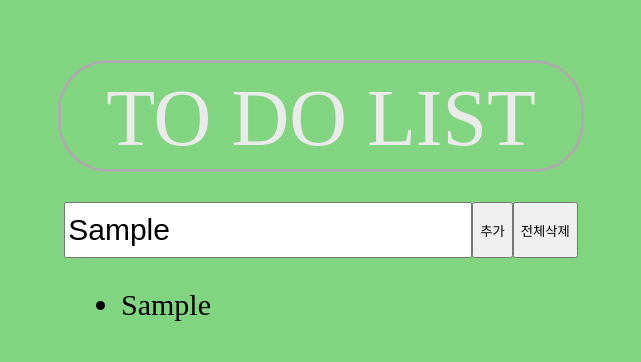
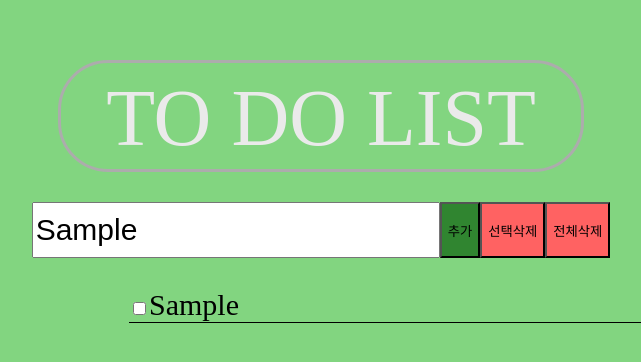
Before and after one commit to kim-seon-jae/TO-DO-LIST-HTML-CSS-JS-, a plain HTML site: page index.html in a window 1280 px wide. Both pictures are taken after typing "Sample" into the empty fields and a click on the button "추가". Shown: the whole page, without its empty margins (319-960 px from the left). Drawn offline with Linux system fonts and the light colour scheme.

Commit message:
ADD select delete

```diff
--- a/index.html
+++ b/index.html
@@ -26,9 +26,11 @@
       <!-- 입력 버튼 -->
       <input type="button" class="input_btn" value="추가">
 
+      <!-- 선택 삭제 버튼 -->
+      <input type="button" class="input_btn_select_remove" value="선택삭제">
+
       <!-- 전체 삭제 버튼 -->
-      <input type="button" class=input_btn_remove value="전체삭제">
-
+      <input type="button" class="input_btn_remove" value="전체삭제">
     </section>
     <section class="output">
       <ul class="output_ul">
--- a/main.css
+++ b/main.css
@@ -33,12 +33,32 @@ header div div {
   height: 50px;
   font-size: 30px;
 }
+.input_btn {
+  background-color: rgb(48, 133, 48);
+}
+.input_btn_remove {
+  background-color: rgb(255, 98, 98);
+}
+.input_btn_select_remove {
+  background-color: rgb(255, 98, 98);
+}
+.output {
+ position: relative;
+ margin-left: 400px;
 
-.output {
- display: flex;
- justify-content: center;
+}
+
+.output div {
+  width: 550px;
+  border-bottom: 1px solid #000;
+  margin-top: 20px;
 }
 .output_ul .data {
-  margin-right: 350px;
-  margin-bottom: 20px;
+
+
+  display: inline-block;
 }
+
+/* .output_ul .checkbox {
+  margin-left: 10px;
+} */
--- a/main.js
+++ b/main.js
@@ -1,25 +1,96 @@
 let inputTextEl = document.querySelector('.input_text')
 let inputBtnEl = document.querySelector('.input_btn')
 let inputBtnRemoveEl = document.querySelector('.input_btn_remove')
+let inputBtnSelectRemoveEl = document.querySelector('.input_btn_select_remove')
 
 let outputUlEl = document.querySelector('.output_ul')
 
-console.log(inputBtnEl)
 
+// let selectDataEl = document.createElement('input')
+
+
+// 해야할 목록 담아두는 배열
 let arr = [];
-// 해야할 목록 담아두는 배열
+// checkbox로 선택한거 담아두는 배열
+let selectArr = [];
 
+let count = 0
+// todolist 작성하기
 inputBtnEl.addEventListener('click',function () {
-  arr.push(inputTextEl.value)
-  let outputDataEl = document.createElement('li');
-  outputDataEl.className='data'
-  outputDataEl.textContent=arr[arr.length-1]
-  outputUlEl.appendChild(outputDataEl)
+  if(arr.length >= 0 && arr.includes(inputTextEl.value) === false) {
+    // 같은 내용 걸러내기
+    arr.push(inputTextEl.value)
+
+  for(let i = count; i<arr.length; i++) {
+  let div = document.createElement('div') // div 태그 생성
+  let outputDataEl = document.createElement('li'); // li 태그 생성
+  let selectDataEl = document.createElement('input') // input 태그 생성
+
+  div.id = inputTextEl.value // div 태그 클래스 값 지정
+
+  selectDataEl.className=`checkbox ${inputTextEl.value}`// input 태그 클래스 값 지정
+  selectDataEl.setAttribute("type","checkbox") // input 타입 지정
+  selectDataEl.setAttribute("value",`${inputTextEl.value}`) // input 속성 값 지정
+
+  selectDataEl.addEventListener('change',function () {
+    if(selectArr.includes(selectDataEl.value)){
+      let k = selectArr.indexOf(selectDataEl.value)
+      selectArr.splice(k,1)
+      console.log("selectArr : ",selectArr)
+    } else {
+      selectArr.push(selectDataEl.value)
+      console.log("selectArr : ",selectArr)
+    }
+  })
+
+
+  outputDataEl.className='data' // li 태그 클래스 지정
+
+  outputDataEl.textContent=arr[arr.length-1] // li 태그 값 넣기
+
+  div.appendChild(selectDataEl) // div 태그에 input 넣기
+  div.appendChild(outputDataEl) // div 태그에 li 넣기
+
+  outputUlEl.appendChild(div) // ul 태그에 div 넣기
+
+  console.log("arr : ",arr)
+  }
+  count++
+  }
+  else {
+    alert("동일한 내용이 있습니다.")
+  }
 })
 
+
+
+
+
+
+
+// 작성한 내용 전체 삭제하기
 inputBtnRemoveEl.addEventListener('click',function () {
   arr=[];
   while (outputUlEl.firstChild) {
     outputUlEl.removeChild(outputUlEl.firstChild)
   }
 })
+
+// 작성한 내용 선택 삭제하기
+inputBtnSelectRemoveEl.addEventListener('click',function () {
+  if(selectArr.length>=1) {
+    for(let i = 0; i<selectArr.length; i++) {
+      if(arr.includes(selectArr[i])) {
+        let a = document.querySelector(`#${selectArr[i]}`)
+        let k1 = arr.indexOf(selectArr[i])
+        let k2 = selectArr.indexOf(selectArr[i])
+        arr.splice(k1,1)
+        selectArr.splice(k2,1)
+        a.remove()
+        count--
+        console.log("selectArr : ",selectArr)
+        console.log("arr : ",arr)
+      }
+    }
+  }
+})
```
